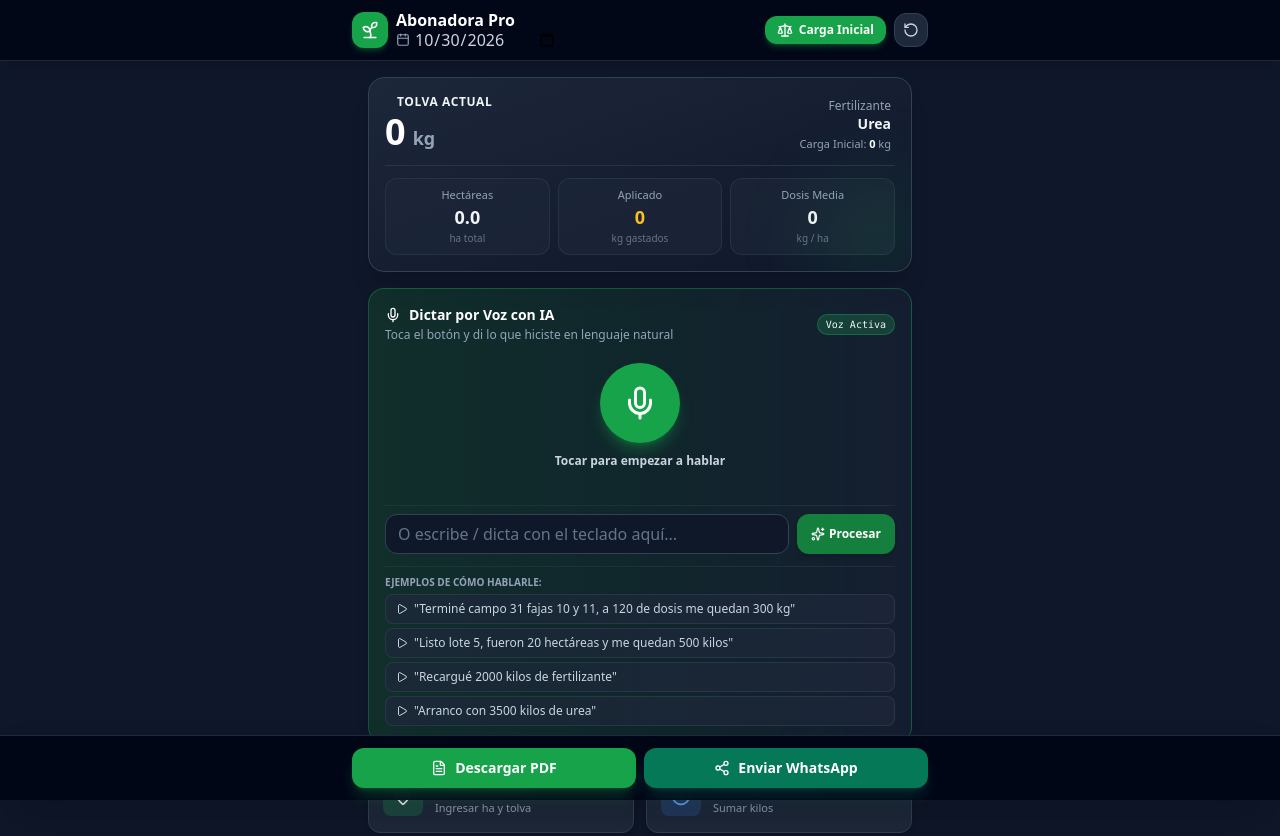
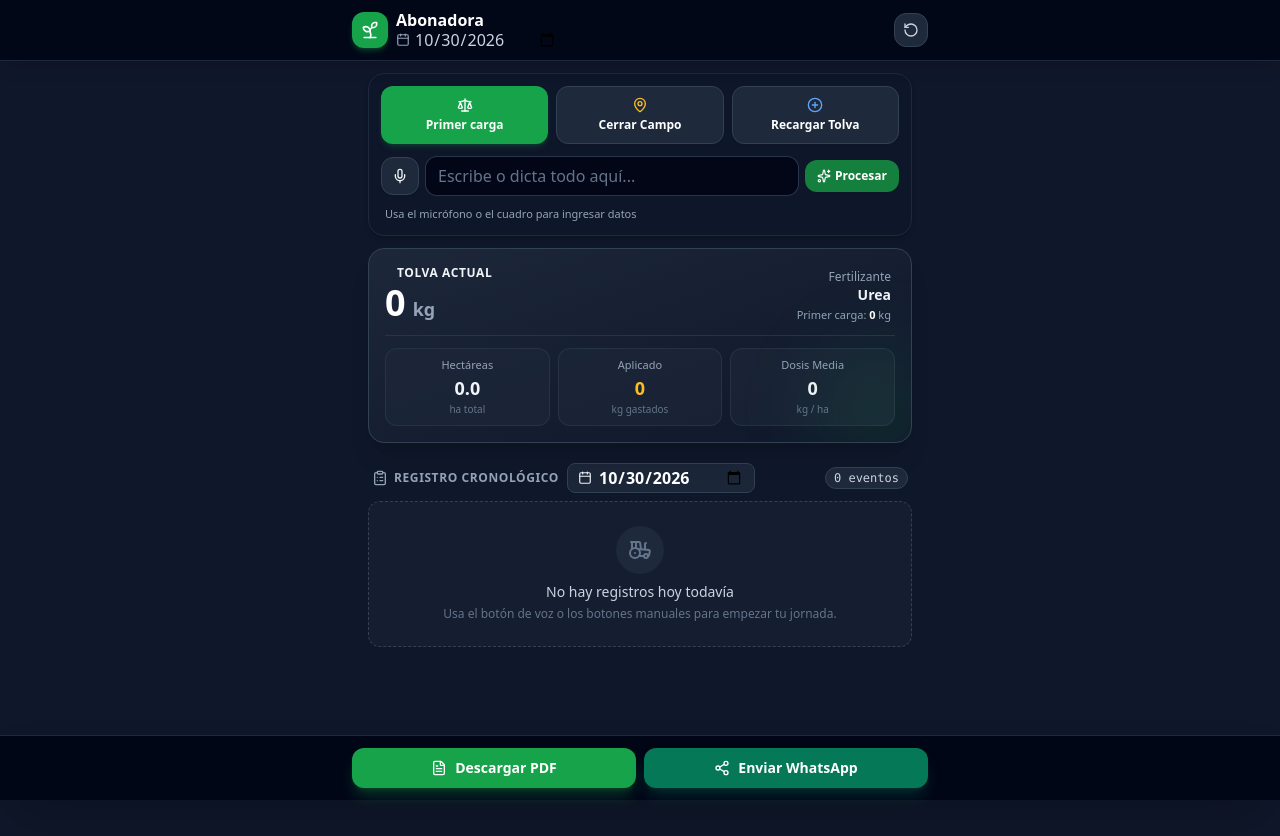
Before and after one commit to matiasloda/abonadora, a plain HTML site: page index.html in a window 1280 px wide. Shown: the top 836 px of the page. After the commit the page ends 800 px from the top, so only its background shows below. Drawn offline with nearby package versions, Linux system fonts and the light colour scheme.

Commit message:
feat: nuevo diseño compacto con Primer Carga, barra integrada y titulo Abonadora

```diff
--- a/index.html
+++ b/index.html
@@ -47,8 +47,8 @@
           <i data-lucide="sprout" class="w-5 h-5"></i>
         </div>
         <div>
-          <h1 class="font-bold text-base leading-tight text-white flex items-center gap-1.5">
-            Abonadora Pro
+          <h1 class="font-bold text-base leading-tight text-white">
+            Abonadora
           </h1>
           <!-- Selector de Fecha Interactivo en el Header -->
           <div class="flex items-center gap-1 text-xs text-slate-400">
@@ -58,15 +58,9 @@
         </div>
       </div>
 
-      <!-- Botones de Acción de Cabecera -->
+      <!-- Botón de Reiniciar Jornada (Flecha de reseteo) -->
       <div class="flex items-center gap-2">
-        <!-- BOTÓN CARGA INICIAL DESTACADO ARRIBA DE TODO -->
-        <button id="btnTopInitialLoad" onclick="openFertilizerModal && openFertilizerModal()" class="px-3 py-1.5 rounded-xl bg-agro-600 hover:bg-agro-500 active:scale-95 text-white font-bold text-xs flex items-center gap-1.5 shadow-md shadow-agro-600/30 transition cursor-pointer">
-          <i data-lucide="scale" class="w-4 h-4"></i>
-          <span>Carga Inicial</span>
-        </button>
-
-        <button id="btnNewDay" title="Nueva Jornada" class="p-2 rounded-xl bg-slate-800 hover:bg-slate-700 text-slate-300 hover:text-white border border-slate-700 text-xs flex items-center gap-1 transition">
+        <button id="btnNewDay" title="Reiniciar Jornada / Limpiar" class="p-2 rounded-xl bg-slate-800 hover:bg-slate-700 text-slate-300 hover:text-white border border-slate-700 text-xs flex items-center gap-1 transition">
           <i data-lucide="rotate-ccw" class="w-4 h-4"></i>
         </button>
       </div>
@@ -74,7 +68,56 @@
   </header>
 
   <!-- Contenedor Principal (Optimizado para pantalla de celular) -->
-  <main class="max-w-xl mx-auto px-4 pt-4 space-y-4">
+  <main class="max-w-xl mx-auto px-4 pt-3 space-y-3">
+
+    <!-- SECCIÓN DE ACCIONES Y ENTRADA RÁPIDA (Por encima de Tolva Actual) -->
+    <section class="bg-slate-900/90 border border-slate-800 rounded-2xl p-3 shadow-md space-y-2.5">
+
+      <!-- Fila de Botones Principales de Acción -->
+      <div class="grid grid-cols-3 gap-2">
+        <!-- 1. Botón Primer Carga -->
+        <button id="btnTopInitialLoad" onclick="openFertilizerModal && openFertilizerModal()" class="bg-agro-600 hover:bg-agro-500 active:scale-95 text-white p-2.5 rounded-xl font-bold text-xs flex flex-col items-center justify-center gap-1 shadow-md shadow-agro-600/20 transition cursor-pointer">
+          <i data-lucide="scale" class="w-4 h-4"></i>
+          <span class="truncate">Primer carga</span>
+        </button>
+
+        <!-- 2. Botón Cerrar Campo -->
+        <button id="btnOpenFieldModal" class="bg-slate-800 hover:bg-slate-750 active:scale-95 border border-slate-700 hover:border-agro-500/50 text-white p-2.5 rounded-xl font-bold text-xs flex flex-col items-center justify-center gap-1 transition shadow-sm">
+          <i data-lucide="map-pin" class="w-4 h-4 text-amber-400"></i>
+          <span class="truncate">Cerrar Campo</span>
+        </button>
+
+        <!-- 3. Botón Recargar Tolva -->
+        <button id="btnOpenRefillModal" class="bg-slate-800 hover:bg-slate-750 active:scale-95 border border-slate-700 hover:border-blue-500/50 text-white p-2.5 rounded-xl font-bold text-xs flex flex-col items-center justify-center gap-1 transition shadow-sm">
+          <i data-lucide="plus-circle" class="w-4 h-4 text-blue-400"></i>
+          <span class="truncate">Recargar Tolva</span>
+        </button>
+      </div>
+
+      <!-- Fila de Entrada: Micrófono compacto + Cuadro de texto/dictado directo -->
+      <form id="formDirectVoice" class="flex items-center gap-1.5 pt-0.5">
+        <!-- Botón de Micrófono compacto -->
+        <button type="button" id="btnVoiceRecord" class="relative group p-2.5 rounded-xl bg-slate-800 hover:bg-slate-750 active:scale-95 text-agro-400 border border-slate-700 hover:border-agro-500/60 transition shrink-0 shadow-sm" title="Tocar para dictar">
+          <span id="voicePulseRing" class="hidden absolute inset-0 rounded-xl bg-red-500 animate-ping opacity-60"></span>
+          <i id="voiceMicIcon" data-lucide="mic" class="w-4 h-4 relative z-10"></i>
+        </button>
+
+        <!-- Cuadro de texto para escribir o dictar con el teclado del celular -->
+        <input type="text" id="inputDirectVoiceText" placeholder="Escribe o dicta todo aquí..." class="flex-1 bg-slate-950 border border-slate-700/80 rounded-xl px-3 py-2 text-xs text-white focus:outline-none focus:border-agro-500 placeholder:text-slate-500">
+
+        <!-- Botón Procesar -->
+        <button type="submit" id="btnProcessDirectText" class="px-3 py-2 bg-agro-700 hover:bg-agro-600 active:scale-95 text-white font-bold text-xs rounded-xl flex items-center gap-1 transition shrink-0 shadow-sm">
+          <i data-lucide="sparkles" class="w-3.5 h-3.5"></i>
+          <span>Procesar</span>
+        </button>
+      </form>
+
+      <!-- Estado discreto de voz si se activa el micrófono -->
+      <div id="voiceStatusContainer" class="flex items-center justify-between text-[11px] px-1 text-slate-400">
+        <span id="voiceStatusText" class="truncate">Usa el micrófono o el cuadro para ingresar datos</span>
+        <span id="voiceLiveTranscript" class="text-agro-300 italic truncate max-w-[200px]"></span>
+      </div>
+    </section>
 
     <!-- Tarjeta Principal: Estado de la Tolva en Tiempo Real -->
     <section class="bg-gradient-to-br from-slate-800/90 to-slate-900/90 border border-slate-700 rounded-2xl p-4 shadow-xl relative overflow-hidden">
@@ -95,7 +138,7 @@
         <div onclick="openFertilizerModal && openFertilizerModal()" class="text-right flex flex-col items-end cursor-pointer group hover:opacity-90 transition p-1 rounded-lg">
           <span class="text-xs text-slate-400 font-medium block">Fertilizante</span>
           <span id="currentFertilizerName" class="text-sm font-bold text-agro-300 group-hover:text-agro-200">Sin Definir</span>
-          <span class="text-[11px] text-slate-400 mt-0.5">Carga Inicial: <strong id="currentInitialLoadDisplay" class="text-white">0</strong> kg</span>
+          <span class="text-[11px] text-slate-400 mt-0.5">Primer carga: <strong id="currentInitialLoadDisplay" class="text-white">0</strong> kg</span>
         </div>
       </div>
 
@@ -118,88 +161,6 @@
         </div>
       </div>
     </section>
-
-    <!-- Botón Gigante de Audio / Micrófono Inteligente -->
-    <section class="bg-gradient-to-r from-agro-900/40 via-agro-800/20 to-slate-800/40 border border-agro-500/30 rounded-2xl p-4 shadow-lg text-center relative">
-      <div class="flex items-center justify-between mb-3 text-left">
-        <div>
-          <h2 class="text-sm font-bold text-white flex items-center gap-2">
-            <i data-lucide="mic" class="w-4 h-4 text-agro-400"></i>
-            Dictar por Voz con IA
-          </h2>
-          <p class="text-xs text-slate-400 mt-0.5">Toca el botón y di lo que hiciste en lenguaje natural</p>
-        </div>
-        <span class="text-[10px] px-2 py-0.5 bg-agro-500/20 text-agro-300 rounded-full font-mono border border-agro-500/30">Voz Activa</span>
-      </div>
-
-      <!-- Botón central grande con animación de ondas cuando graba -->
-      <div class="flex flex-col items-center justify-center py-2">
-        <button id="btnVoiceRecord" class="relative group w-20 h-20 rounded-full bg-agro-600 hover:bg-agro-500 active:scale-95 text-white flex items-center justify-center shadow-lg shadow-agro-600/40 transition-all duration-200">
-          <!-- Anillo de pulso -->
-          <span id="voicePulseRing" class="hidden absolute inset-0 rounded-full bg-agro-500 animate-ping opacity-60"></span>
-          <i id="voiceMicIcon" data-lucide="mic" class="w-9 h-9 relative z-10 transition-transform group-hover:scale-110"></i>
-        </button>
-        <span id="voiceStatusText" class="text-xs font-semibold text-slate-300 mt-2.5">Tocar para empezar a hablar</span>
-        <p id="voiceLiveTranscript" class="text-[11px] text-agro-300 italic min-h-[16px] mt-1 max-w-sm px-2 truncate"></p>
-      </div>
-
-      <!-- Entrada de Texto / Dictado Alternativo Directo -->
-      <div class="mt-2 pt-2 border-t border-slate-700/40">
-        <form id="formDirectVoice" class="flex gap-2">
-          <input type="text" id="inputDirectVoiceText" placeholder="O escribe / dicta con el teclado aquí..." class="flex-1 bg-slate-900/90 border border-slate-700 rounded-xl px-3 py-2 text-xs text-white focus:outline-none focus:border-agro-500 placeholder:text-slate-500">
-          <button type="submit" id="btnProcessDirectText" class="px-3.5 py-2 bg-agro-700 hover:bg-agro-600 active:scale-95 text-white font-bold text-xs rounded-xl flex items-center gap-1 transition shrink-0 shadow-md">
-            <i data-lucide="sparkles" class="w-3.5 h-3.5"></i>
-            <span>Procesar</span>
-          </button>
-        </form>
-      </div>
-
-      <!-- Ejemplos sugeridos para guiar al usuario -->
-      <div class="mt-3 pt-2 border-t border-slate-700/40 text-left">
-        <span class="text-[10px] uppercase font-bold text-slate-400 block mb-1">Ejemplos de cómo hablarle:</span>
-        <div class="space-y-1">
-          <button class="voice-example-btn w-full text-left text-xs bg-slate-800/70 hover:bg-slate-700/70 text-slate-300 hover:text-white px-2.5 py-1.5 rounded-lg border border-slate-700/60 truncate transition flex items-center gap-1.5">
-            <i data-lucide="play" class="w-3 h-3 text-agro-400 shrink-0"></i>
-            <span>"Terminé campo 31 fajas 10 y 11, a 120 de dosis me quedan 300 kg"</span>
-          </button>
-          <button class="voice-example-btn w-full text-left text-xs bg-slate-800/70 hover:bg-slate-700/70 text-slate-300 hover:text-white px-2.5 py-1.5 rounded-lg border border-slate-700/60 truncate transition flex items-center gap-1.5">
-            <i data-lucide="play" class="w-3 h-3 text-agro-400 shrink-0"></i>
-            <span>"Listo lote 5, fueron 20 hectáreas y me quedan 500 kilos"</span>
-          </button>
-          <button class="voice-example-btn w-full text-left text-xs bg-slate-800/70 hover:bg-slate-700/70 text-slate-300 hover:text-white px-2.5 py-1.5 rounded-lg border border-slate-700/60 truncate transition flex items-center gap-1.5">
-            <i data-lucide="play" class="w-3 h-3 text-agro-400 shrink-0"></i>
-            <span>"Recargué 2000 kilos de fertilizante"</span>
-          </button>
-          <button class="voice-example-btn w-full text-left text-xs bg-slate-800/70 hover:bg-slate-700/70 text-slate-300 hover:text-white px-2.5 py-1.5 rounded-lg border border-slate-700/60 truncate transition flex items-center gap-1.5">
-            <i data-lucide="play" class="w-3 h-3 text-agro-400 shrink-0"></i>
-            <span>"Arranco con 3500 kilos de urea"</span>
-          </button>
-        </div>
-      </div>
-    </section>
-
-    <!-- Botones de Acción Rápida Manual -->
-    <div class="grid grid-cols-2 gap-3">
-      <button id="btnOpenFieldModal" class="bg-slate-800 hover:bg-slate-750 active:bg-slate-700 border border-slate-700 hover:border-agro-500/50 p-3.5 rounded-xl flex items-center gap-3 transition group shadow-md">
-        <div class="w-10 h-10 rounded-lg bg-agro-500/20 text-agro-400 flex items-center justify-center group-hover:scale-105 transition-transform">
-          <i data-lucide="map-pin" class="w-5 h-5"></i>
-        </div>
-        <div class="text-left">
-          <span class="text-sm font-bold text-white block">Cerrar Campo</span>
-          <span class="text-[11px] text-slate-400">Ingresar ha y tolva</span>
-        </div>
-      </button>
-
-      <button id="btnOpenRefillModal" class="bg-slate-800 hover:bg-slate-750 active:bg-slate-700 border border-slate-700 hover:border-blue-500/50 p-3.5 rounded-xl flex items-center gap-3 transition group shadow-md">
-        <div class="w-10 h-10 rounded-lg bg-blue-500/20 text-blue-400 flex items-center justify-center group-hover:scale-105 transition-transform">
-          <i data-lucide="plus-circle" class="w-5 h-5"></i>
-        </div>
-        <div class="text-left">
-          <span class="text-sm font-bold text-white block">Recargar Tolva</span>
-          <span class="text-[11px] text-slate-400">Sumar kilos</span>
-        </div>
-      </button>
-    </div>
 
     <!-- Lista Histórica / Bitácora de la Jornada -->
     <section class="space-y-2 pt-2">
@@ -481,13 +442,13 @@
     </div>
   </div>
 
-  <!-- Modal: Configuración de Fertilizante / Inicio de Día -->
+  <!-- Modal: Configuración de Fertilizante / Primer Carga -->
   <div id="modalFertilizer" class="hidden fixed inset-0 z-50 bg-black/80 backdrop-blur-sm flex items-center justify-center p-4">
     <div class="bg-slate-900 border border-slate-700 rounded-2xl max-w-md w-full p-5 shadow-2xl space-y-4">
       <div class="flex items-center justify-between border-b border-slate-800 pb-3">
         <h3 class="font-bold text-sm text-white flex items-center gap-2">
-          <i data-lucide="settings" class="w-4 h-4 text-agro-400"></i>
-          Configurar Fertilizante y Carga Inicial
+          <i data-lucide="scale" class="w-4 h-4 text-agro-400"></i>
+          Configurar Fertilizante y Primer Carga
         </h3>
         <button id="btnCloseFertilizerModal" class="p-1 rounded-lg text-slate-400 hover:text-white hover:bg-slate-800">
           <i data-lucide="x" class="w-5 h-5"></i>
@@ -501,9 +462,9 @@
         </div>
 
         <div>
-          <label class="block text-xs font-semibold text-slate-300 mb-1">Carga Inicial de Tolva (kg)</label>
-          <input type="number" step="1" id="inputInitialLoadKg" class="w-full bg-slate-800 border border-slate-700 rounded-lg p-2.5 text-xs text-white focus:outline-none focus:border-agro-500" placeholder="Ej: 3500">
-          <p class="text-[10px] text-slate-400 mt-1">Con cuántos kg arrancaste la primera vez.</p>
+          <label class="block text-xs font-semibold text-slate-300 mb-1">Primer Carga de Tolva (kg) *</label>
+          <input type="number" step="1" id="inputInitialLoadKg" required class="w-full bg-slate-800 border border-slate-700 rounded-lg p-2.5 text-xs text-white focus:outline-none focus:border-agro-500 font-bold" placeholder="Ej: 3500">
+          <p class="text-[10px] text-slate-400 mt-1">Con cuántos kg arrancaste al inicio de la jornada.</p>
         </div>
 
         <div class="flex gap-2 pt-2">
```
Also changed, not shown: app.js (+6 -6 lines).
